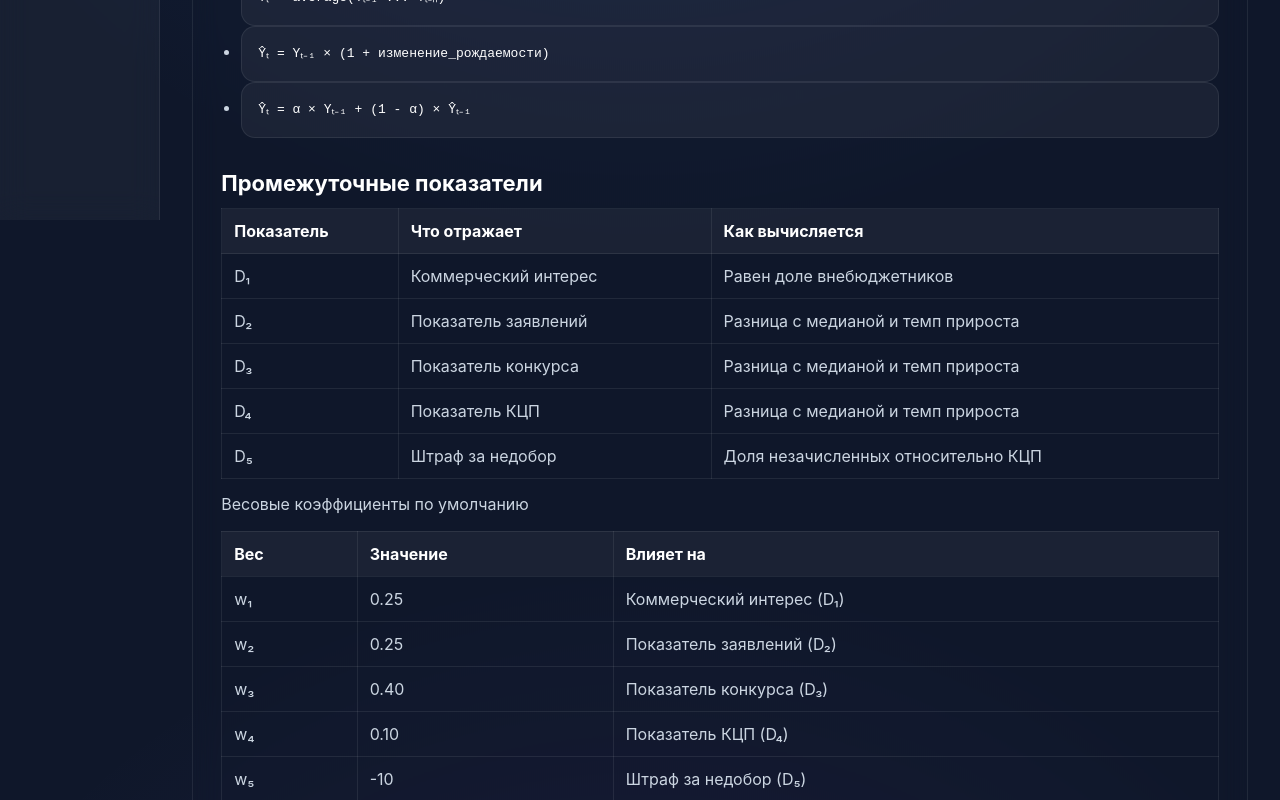
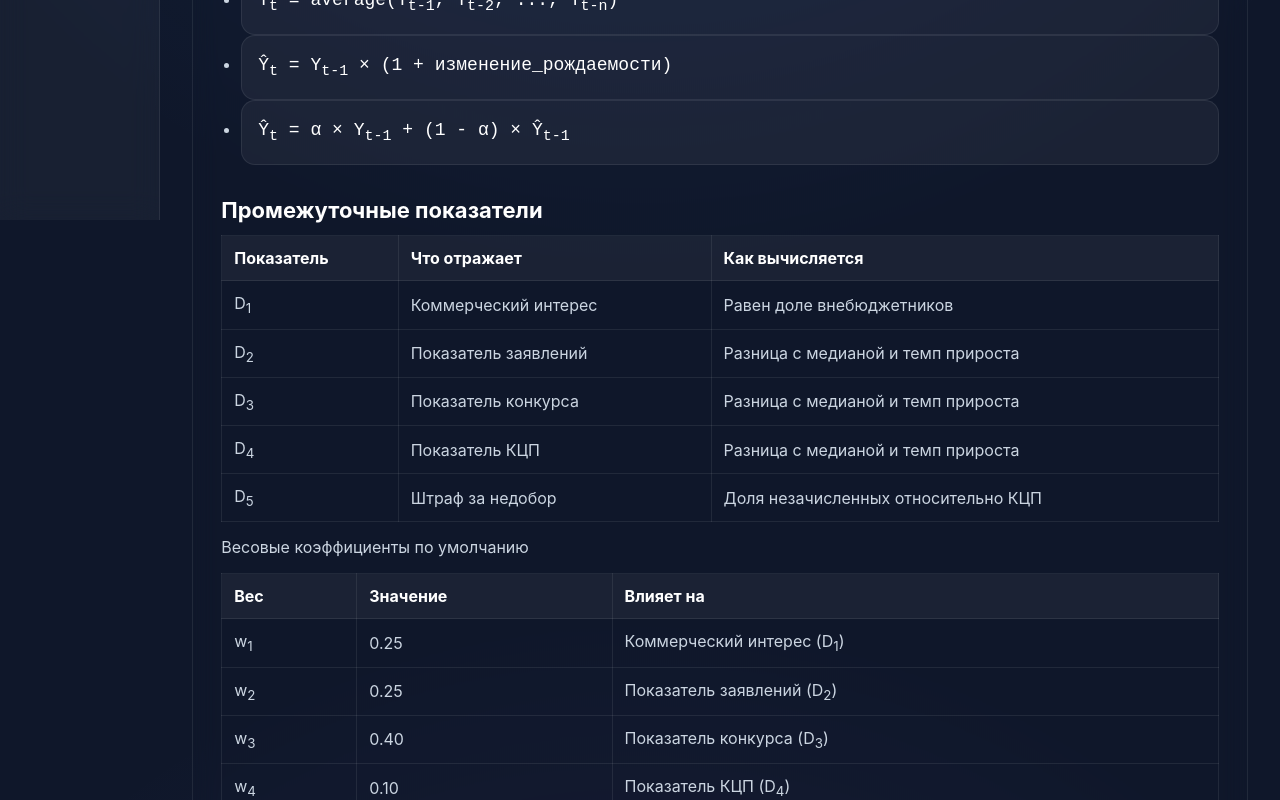
Before and after one commit to verdex4/demand-forecasting, a React (Vite) app in the folder frontend/: page /employee/help in a window 1280 px wide. Shown: the part 580-1380 px from the top of the page. Built offline with nearby package versions, Linux system fonts and the light colour scheme; no server answers.

Commit message:
[IMP] Улучшение читаемости

```diff
--- a/frontend/src/Components/Pages/Employee/EmployeeHelp/EmployeeHelp.tsx
+++ b/frontend/src/Components/Pages/Employee/EmployeeHelp/EmployeeHelp.tsx
@@ -44,19 +44,19 @@ function EmployeeHelpComponent(): JSX.Element {
           <ul>
             <li>
               <div className={styles.formula}>
-                Ŷₜ = average(Yₜ₋₁ ... Yₜ₋ₙ)
+                Ŷ<sub>t</sub> = average(Y<sub>t-1</sub>, Y<sub>t-2</sub>, ..., Y<sub>t-n</sub>)
               </div>
             </li>
 
             <li>
               <div className={styles.formula}>
-                Ŷₜ = Yₜ₋₁ × (1 + изменение_рождаемости)
+                Ŷ<sub>t</sub> = Y<sub>t-1</sub> × (1 + изменение_рождаемости)
               </div>
             </li>
 
             <li>
               <div className={styles.formula}>
-                Ŷₜ = α × Yₜ₋₁ + (1 - α) × Ŷₜ₋₁
+                Ŷ<sub>t</sub> = α × Y<sub>t-1</sub> + (1 - α) × Ŷ<sub>t-1</sub>
               </div>
             </li>
           </ul>
@@ -77,31 +77,31 @@ function EmployeeHelpComponent(): JSX.Element {
 
               <tbody>
                 <tr>
-                  <td>D₁</td>
+                  <td>D<sub>1</sub></td>
                   <td>Коммерческий интерес</td>
                   <td>Равен доле внебюджетников</td>
                 </tr>
 
                 <tr>
-                  <td>D₂</td>
+                  <td>D<sub>2</sub></td>
                   <td>Показатель заявлений</td>
                   <td>Разница с медианой и темп прироста</td>
                 </tr>
 
                 <tr>
-                  <td>D₃</td>
+                  <td>D<sub>3</sub></td>
                   <td>Показатель конкурса</td>
                   <td>Разница с медианой и темп прироста</td>
                 </tr>
 
                 <tr>
-                  <td>D₄</td>
+                  <td>D<sub>4</sub></td>
                   <td>Показатель КЦП</td>
                   <td>Разница с медианой и темп прироста</td>
                 </tr>
 
                 <tr>
-                  <td>D₅</td>
+                  <td>D<sub>5</sub></td>
                   <td>Штраф за недобор</td>
                   <td>Доля незачисленных относительно КЦП</td>
                 </tr>
@@ -123,33 +123,33 @@ function EmployeeHelpComponent(): JSX.Element {
 
               <tbody>
                 <tr>
-                  <td>w₁</td>
+                  <td>w<sub>1</sub></td>
                   <td>0.25</td>
-                  <td>Коммерческий интерес (D₁)</td>
+                  <td>Коммерческий интерес (D<sub>1</sub>)</td>
                 </tr>
 
                 <tr>
-                  <td>w₂</td>
+                  <td>w<sub>2</sub></td>
                   <td>0.25</td>
-                  <td>Показатель заявлений (D₂)</td>
+                  <td>Показатель заявлений (D<sub>2</sub>)</td>
                 </tr>
 
                 <tr>
-                  <td>w₃</td>
+                  <td>w<sub>3</sub></td>
                   <td>0.40</td>
-                  <td>Показатель конкурса (D₃)</td>
+                  <td>Показатель конкурса (D<sub>3</sub>)</td>
                 </tr>
 
                 <tr>
-                  <td>w₄</td>
+                  <td>w<sub>4</sub></td>
                   <td>0.10</td>
-                  <td>Показатель КЦП (D₄)</td>
+                  <td>Показатель КЦП (D<sub>4</sub>)</td>
                 </tr>
 
                 <tr>
-                  <td>w₅</td>
+                  <td>w<sub>5</sub></td>
                   <td>-10</td>
-                  <td>Штраф за недобор (D₅)</td>
+                  <td>Штраф за недобор (D<sub>5</sub>)</td>
                 </tr>
               </tbody>
             </table>
@@ -160,7 +160,7 @@ function EmployeeHelpComponent(): JSX.Element {
           <h2>Итоговый показатель востребованности</h2>
 
           <div className={styles.formula}>
-            D = (w₁·D₁ + w₂·D₂ + w₃·D₃ + w₄·D₄) × exp(w₅·D₅)
+            D = (w<sub>1</sub>·D<sub>1</sub> + w<sub>2</sub>·D<sub>2</sub> + w<sub>3</sub>·D<sub>3</sub> + w<sub>4</sub>·D<sub>4</sub>) × exp(w<sub>5</sub>·D<sub>5</sub>)
           </div>
 
           <p>
--- a/frontend/src/Components/Pages/Employee/EmployeeHelp/Styles.module.scss
+++ b/frontend/src/Components/Pages/Employee/EmployeeHelp/Styles.module.scss
@@ -72,6 +72,10 @@
   font-family: monospace;
 
   overflow-x: auto;
+
+  font-size: 18px;
+
+  line-height: 1.5;
 }
 
 .tableWrapper {
```
